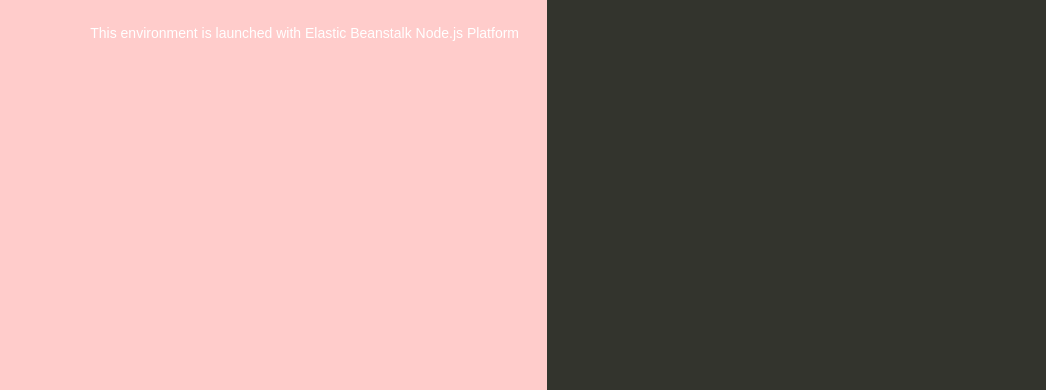
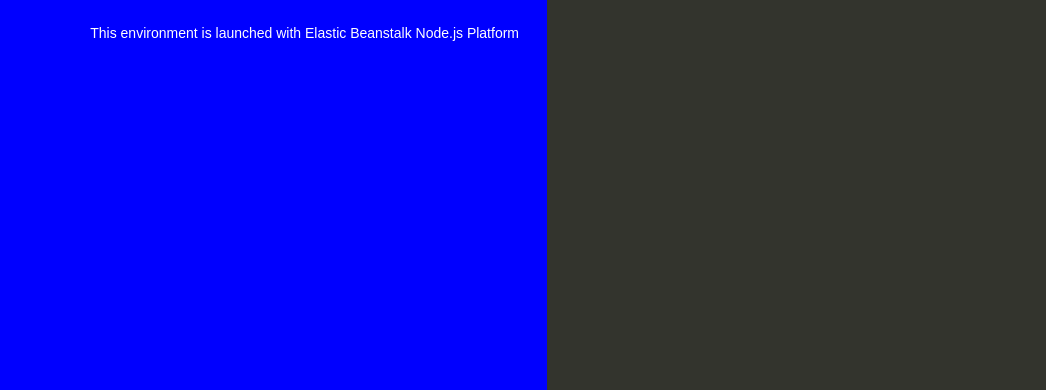
Before and after one commit to chiefkarim/testing--aws, a website: page index.html in a window 1280 px wide. Shown: the part 410-800 px from the top of the page, without its empty margins (93-1139 px from the left). Drawn offline with Linux system fonts and the light colour scheme.

Commit message:
feat: testing aws code pipline

```diff
--- a/index.html
+++ b/index.html
@@ -35,7 +35,7 @@
 
         text-align: right;
         padding-top: 11em;
-        background-color:#ffcccb ;
+        background-color:blue ;
 
       }
       .textColumn p {
```
